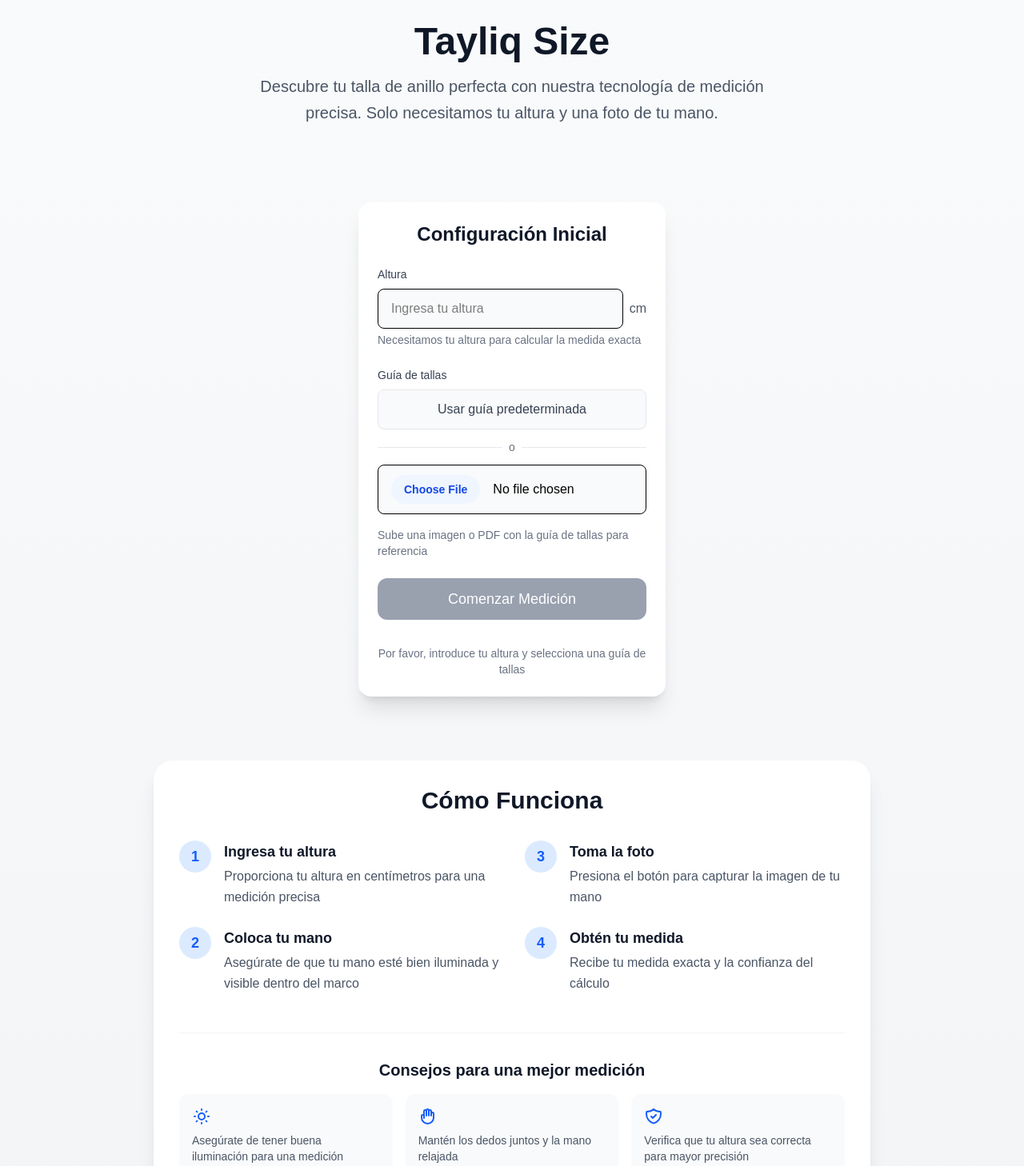
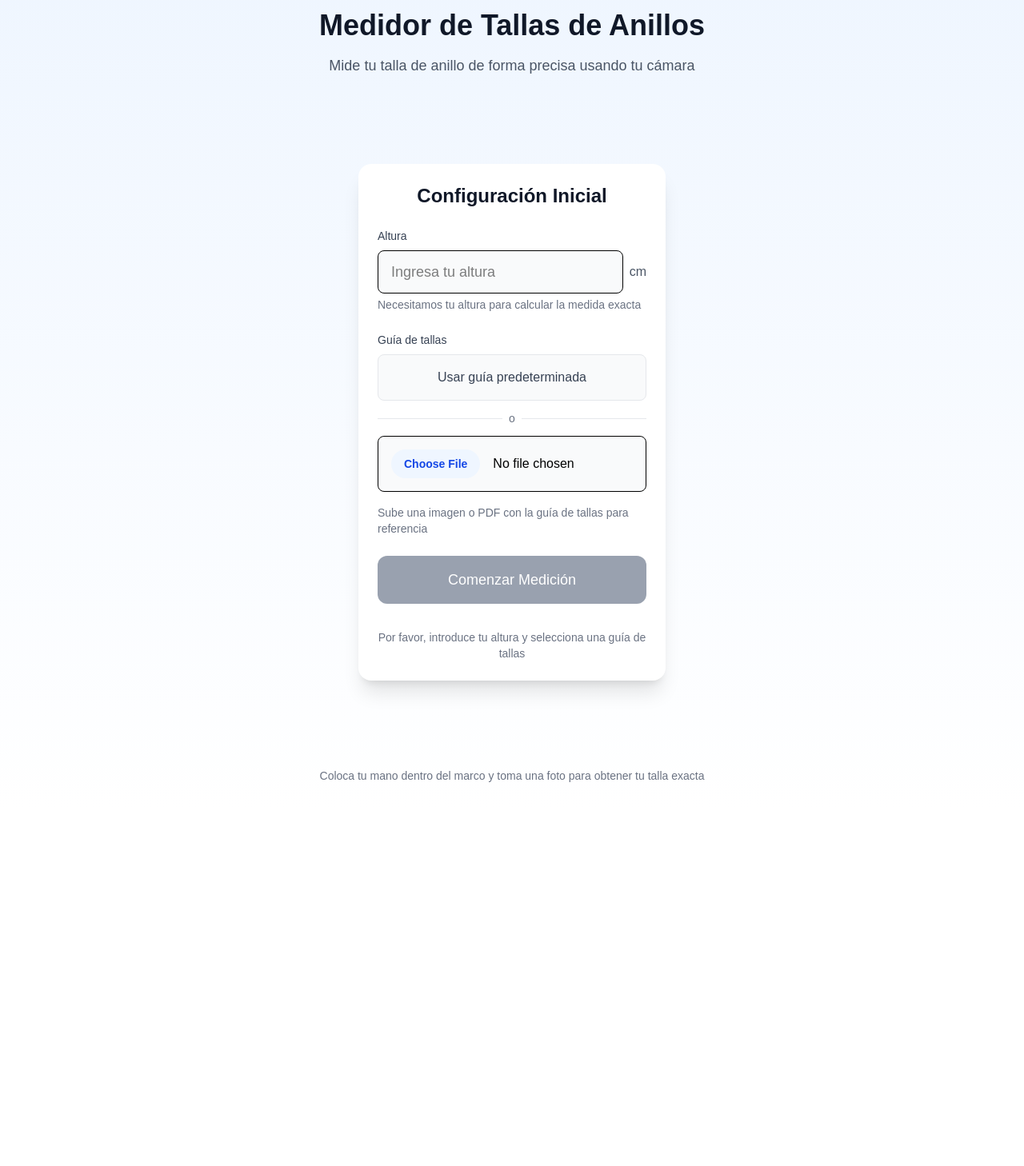
Before and after one commit to gericke98/tayliqsize, a Next.js app: page / in a window 1280 px wide. Shown: the part 20-1478 px from the top of the page at 80% size. After the commit the page ends 1032 px from the top, so only its background shows below. Built offline with nearby package versions, Linux system fonts and the light colour scheme.

Commit message:
responsive

```diff
--- a/app/components/handCapture.tsx
+++ b/app/components/handCapture.tsx
@@ -318,7 +318,7 @@ export default function HandCaptureRect() {
   return (
     <div className="relative w-full max-w-[480px] mx-auto">
       {showHeightInput ? (
-        <div className="flex flex-col items-center justify-center min-h-[360px] p-4">
+        <div className="flex flex-col items-center justify-center min-h-[100dvh] p-4">
           <div className="bg-white rounded-2xl p-6 shadow-xl w-full max-w-sm">
             <h3 className="text-2xl font-bold text-gray-900 mb-6 text-center">
               Configuración Inicial
@@ -334,7 +334,9 @@ export default function HandCaptureRect() {
                     value={userHeight || ""}
                     onChange={(e) => setUserHeight(Number(e.target.value))}
                     placeholder="Ingresa tu altura"
-                    className="flex-1 px-4 py-3 border rounded-lg focus:outline-none focus:ring-2 focus:ring-blue-500 text-black bg-gray-50"
+                    className="flex-1 px-4 py-3 border rounded-lg focus:outline-none focus:ring-2 focus:ring-blue-500 text-black bg-gray-50 text-lg"
+                    inputMode="numeric"
+                    pattern="[0-9]*"
                   />
                   <span className="text-gray-600 font-medium">cm</span>
                 </div>
@@ -351,7 +353,7 @@ export default function HandCaptureRect() {
                   <div className="space-y-3">
                     <button
                       onClick={handleUseDefaultGuide}
-                      className={`w-full px-4 py-3 rounded-lg border transition-colors ${
+                      className={`w-full px-4 py-4 rounded-lg border transition-colors ${
                         useDefaultGuide
                           ? "bg-blue-50 border-blue-500 text-blue-700"
                           : "bg-gray-50 border-gray-200 text-gray-700 hover:bg-gray-100"
@@ -374,7 +376,7 @@ export default function HandCaptureRect() {
                         type="file"
                         accept=".pdf,.jpg,.jpeg,.png,.webp"
                         onChange={handleFileChange}
-                        className="w-full px-4 py-3 border rounded-lg focus:outline-none focus:ring-2 focus:ring-blue-500 text-black bg-gray-50 file:mr-4 file:py-2 file:px-4 file:rounded-full file:border-0 file:text-sm file:font-semibold file:bg-blue-50 file:text-blue-700 hover:file:bg-blue-100"
+                        className="w-full px-4 py-4 border rounded-lg focus:outline-none focus:ring-2 focus:ring-blue-500 text-black bg-gray-50 file:mr-4 file:py-2 file:px-4 file:rounded-full file:border-0 file:text-sm file:font-semibold file:bg-blue-50 file:text-blue-700 hover:file:bg-blue-100"
                       />
                     </div>
                   </div>
@@ -394,11 +396,11 @@ export default function HandCaptureRect() {
                             setUseDefaultGuide(false);
                             setSizeGuidePreview(null);
                           }}
-                          className="absolute top-2 right-2 p-1 bg-white/80 rounded-full hover:bg-white transition-colors"
+                          className="absolute top-2 right-2 p-2 bg-white/80 rounded-full hover:bg-white transition-colors"
                         >
                           <svg
                             xmlns="http://www.w3.org/2000/svg"
-                            className="h-5 w-5 text-gray-600"
+                            className="h-6 w-6 text-gray-600"
                             viewBox="0 0 20 20"
                             fill="currentColor"
                           >
@@ -423,7 +425,7 @@ export default function HandCaptureRect() {
                 disabled={
                   !userHeight || (!sizeGuidePreview && !useDefaultGuide)
                 }
-                className="w-full bg-blue-600 text-white py-3 rounded-xl hover:bg-blue-700 active:bg-blue-800 transition-colors duration-200 disabled:bg-gray-400 font-medium text-lg"
+                className="w-full bg-blue-600 text-white py-4 rounded-xl hover:bg-blue-700 active:bg-blue-800 transition-colors duration-200 disabled:bg-gray-400 font-medium text-lg"
               >
                 Comenzar Medición
               </button>
@@ -440,9 +442,9 @@ export default function HandCaptureRect() {
           </div>
         </div>
       ) : (
-        <div className="relative w-full h-[360px]">
+        <div className="relative w-full h-[100dvh]">
           {statusMessage && (
-            <div className="absolute top-2 left-1/2 transform -translate-x-1/2 z-50 px-6 py-3 bg-white rounded-full shadow-lg text-sm text-gray-800 font-medium">
+            <div className="absolute top-4 left-1/2 transform -translate-x-1/2 z-50 px-6 py-3 bg-white rounded-full shadow-lg text-sm text-gray-800 font-medium">
               <div className="flex items-center gap-3">
                 <div className="flex items-center gap-1">
                   {[1, 2, 3, 4, 5].map((step) => (
@@ -463,7 +465,7 @@ export default function HandCaptureRect() {
             autoPlay
             muted
             playsInline
-            className="absolute top-0 left-0 w-full h-full object-cover rounded-2xl shadow-lg scale-x-[-1]"
+            className="absolute top-0 left-0 w-full h-full object-cover scale-x-[-1]"
           />
 
           <div className="absolute top-0 left-0 w-full h-full pointer-events-none">
@@ -472,9 +474,9 @@ export default function HandCaptureRect() {
               style={{
                 width: `${CAPTURE_SIZE}px`,
                 height: `${CAPTURE_SIZE}px`,
-                top: "30px",
+                top: "50%",
                 left: "50%",
-                transform: "translateX(-50%)",
+                transform: "translate(-50%, -50%)",
               }}
             >
               <div className="absolute inset-0 flex items-center justify-center">
@@ -489,7 +491,7 @@ export default function HandCaptureRect() {
 
           <button
             onClick={capture}
-            className="absolute bottom-4 left-1/2 transform -translate-x-1/2 bg-white text-black px-8 py-4 rounded-full shadow-lg hover:bg-gray-100 active:bg-gray-200 transition-colors duration-200 z-10 font-medium text-lg flex items-center gap-2"
+            className="absolute bottom-8 left-1/2 transform -translate-x-1/2 bg-white text-black px-8 py-4 rounded-full shadow-lg hover:bg-gray-100 active:bg-gray-200 transition-colors duration-200 z-10 font-medium text-lg flex items-center gap-2"
           >
             <svg
               xmlns="http://www.w3.org/2000/svg"
@@ -572,8 +574,8 @@ export default function HandCaptureRect() {
             </div>
             <div className="space-y-3">
               <Link href="https://woonder.es/en/collections/anillos/products/anillo-sayu-magenta">
-                <button className="w-full bg-blue-600 text-white py-3 rounded-xl hover:bg-blue-700 active:bg-blue-800 transition-colors duration-200 font-medium">
-                  Cerrar
+                <button className="w-full bg-blue-600 text-white py-4 rounded-xl hover:bg-blue-700 active:bg-blue-800 transition-colors duration-200 font-medium text-lg">
+                  Ver en Woonder
                 </button>
               </Link>
               <button
@@ -582,7 +584,7 @@ export default function HandCaptureRect() {
                   setShowHeightInput(true);
                   setRecommendation(null);
                 }}
-                className="w-full bg-gray-100 text-gray-700 py-3 rounded-xl hover:bg-gray-200 active:bg-gray-300 transition-colors duration-200 font-medium"
+                className="w-full bg-gray-100 text-gray-700 py-4 rounded-xl hover:bg-gray-200 active:bg-gray-300 transition-colors duration-200 font-medium text-lg"
               >
                 Nueva Medición
               </button>
--- a/app/page.tsx
+++ b/app/page.tsx
@@ -5,168 +5,23 @@ import HandCaptureRect from "./components/handCapture";
 
 export default function Home() {
   return (
-    <main className="min-h-screen bg-gradient-to-b from-gray-50 to-gray-100 py-12 px-4">
-      <div className="max-w-4xl mx-auto">
-        {/* Header Section */}
-        <div className="text-center mb-12">
-          <h1 className="text-5xl font-bold text-gray-900 mb-4">Tayliq Size</h1>
-          <p className="text-xl text-gray-600 max-w-2xl mx-auto leading-relaxed">
-            Descubre tu talla de anillo perfecta con nuestra tecnología de
-            medición precisa. Solo necesitamos tu altura y una foto de tu mano.
+    <main className="min-h-[100dvh] bg-gradient-to-b from-blue-50 to-white">
+      <div className="container mx-auto px-4 py-8">
+        <div className="max-w-2xl mx-auto text-center mb-8">
+          <h1 className="text-3xl md:text-4xl font-bold text-gray-900 mb-4">
+            Medidor de Tallas de Anillos
+          </h1>
+          <p className="text-gray-600 text-lg">
+            Mide tu talla de anillo de forma precisa usando tu cámara
           </p>
         </div>
-
-        {/* Main Content */}
-
-        <div className="flex flex-col items-center p-8 mb-8">
-          <HandCaptureRect />
+        <HandCaptureRect />
+        <div className="max-w-2xl mx-auto mt-8 text-center text-sm text-gray-500">
+          <p>
+            Coloca tu mano dentro del marco y toma una foto para obtener tu
+            talla exacta
+          </p>
         </div>
-
-        {/* Instructions Section */}
-        <div className="bg-white rounded-3xl shadow-xl p-8">
-          <h2 className="text-3xl font-bold text-gray-900 mb-8 text-center">
-            Cómo Funciona
-          </h2>
-          <div className="grid md:grid-cols-2 gap-8">
-            <div className="space-y-6">
-              <div className="flex items-start gap-4">
-                <div className="flex-shrink-0 w-10 h-10 bg-blue-100 rounded-full flex items-center justify-center">
-                  <span className="text-blue-600 font-bold text-lg">1</span>
-                </div>
-                <div>
-                  <h3 className="text-lg font-semibold text-gray-900 mb-1">
-                    Ingresa tu altura
-                  </h3>
-                  <p className="text-gray-600 leading-relaxed">
-                    Proporciona tu altura en centímetros para una medición
-                    precisa
-                  </p>
-                </div>
-              </div>
-              <div className="flex items-start gap-4">
-                <div className="flex-shrink-0 w-10 h-10 bg-blue-100 rounded-full flex items-center justify-center">
-                  <span className="text-blue-600 font-bold text-lg">2</span>
-                </div>
-                <div>
-                  <h3 className="text-lg font-semibold text-gray-900 mb-1">
-                    Coloca tu mano
-                  </h3>
-                  <p className="text-gray-600 leading-relaxed">
-                    Asegúrate de que tu mano esté bien iluminada y visible
-                    dentro del marco
-                  </p>
-                </div>
-              </div>
-            </div>
-            <div className="space-y-6">
-              <div className="flex items-start gap-4">
-                <div className="flex-shrink-0 w-10 h-10 bg-blue-100 rounded-full flex items-center justify-center">
-                  <span className="text-blue-600 font-bold text-lg">3</span>
-                </div>
-                <div>
-                  <h3 className="text-lg font-semibold text-gray-900 mb-1">
-                    Toma la foto
-                  </h3>
-                  <p className="text-gray-600 leading-relaxed">
-                    Presiona el botón para capturar la imagen de tu mano
-                  </p>
-                </div>
-              </div>
-              <div className="flex items-start gap-4">
-                <div className="flex-shrink-0 w-10 h-10 bg-blue-100 rounded-full flex items-center justify-center">
-                  <span className="text-blue-600 font-bold text-lg">4</span>
-                </div>
-                <div>
-                  <h3 className="text-lg font-semibold text-gray-900 mb-1">
-                    Obtén tu medida
-                  </h3>
-                  <p className="text-gray-600 leading-relaxed">
-                    Recibe tu medida exacta y la confianza del cálculo
-                  </p>
-                </div>
-              </div>
-            </div>
-          </div>
-
-          {/* Tips Section */}
-          <div className="mt-12 pt-8 border-t border-gray-100">
-            <h3 className="text-xl font-semibold text-gray-900 mb-4 text-center">
-              Consejos para una mejor medición
-            </h3>
-            <div className="grid md:grid-cols-3 gap-4">
-              <div className="bg-gray-50 rounded-xl p-4">
-                <div className="text-blue-600 mb-2">
-                  <svg
-                    xmlns="http://www.w3.org/2000/svg"
-                    className="h-6 w-6"
-                    fill="none"
-                    viewBox="0 0 24 24"
-                    stroke="currentColor"
-                  >
-                    <path
-                      strokeLinecap="round"
-                      strokeLinejoin="round"
-                      strokeWidth={2}
-                      d="M12 3v1m0 16v1m9-9h-1M4 12H3m15.364 6.364l-.707-.707M6.343 6.343l-.707-.707m12.728 0l-.707.707M6.343 17.657l-.707.707M16 12a4 4 0 11-8 0 4 4 0 018 0z"
-                    />
-                  </svg>
-                </div>
-                <p className="text-gray-600 text-sm">
-                  Asegúrate de tener buena iluminación para una medición precisa
-                </p>
-              </div>
-              <div className="bg-gray-50 rounded-xl p-4">
-                <div className="text-blue-600 mb-2">
-                  <svg
-                    xmlns="http://www.w3.org/2000/svg"
-                    className="h-6 w-6"
-                    fill="none"
-                    viewBox="0 0 24 24"
-                    stroke="currentColor"
-                  >
-                    <path
-                      strokeLinecap="round"
-                      strokeLinejoin="round"
-                      strokeWidth={2}
-                      d="M7 11.5V14m0-2.5v-6a1.5 1.5 0 113 0m-3 6a1.5 1.5 0 00-3 0v2a7.5 7.5 0 0015 0v-5a1.5 1.5 0 00-3 0m-6-3V11m0-5.5v-1a1.5 1.5 0 013 0v1m0 0V11m0-5.5a1.5 1.5 0 013 0v3m0 0V11"
-                    />
-                  </svg>
-                </div>
-                <p className="text-gray-600 text-sm">
-                  Mantén los dedos juntos y la mano relajada
-                </p>
-              </div>
-              <div className="bg-gray-50 rounded-xl p-4">
-                <div className="text-blue-600 mb-2">
-                  <svg
-                    xmlns="http://www.w3.org/2000/svg"
-                    className="h-6 w-6"
-                    fill="none"
-                    viewBox="0 0 24 24"
-                    stroke="currentColor"
-                  >
-                    <path
-                      strokeLinecap="round"
-                      strokeLinejoin="round"
-                      strokeWidth={2}
-                      d="M9 12l2 2 4-4m5.618-4.016A11.955 11.955 0 0112 2.944a11.955 11.955 0 01-8.618 3.04A12.02 12.02 0 003 9c0 5.591 3.824 10.29 9 11.622 5.176-1.332 9-6.03 9-11.622 0-1.042-.133-2.052-.382-3.016z"
-                    />
-                  </svg>
-                </div>
-                <p className="text-gray-600 text-sm">
-                  Verifica que tu altura sea correcta para mayor precisión
-                </p>
-              </div>
-            </div>
-          </div>
-        </div>
-
-        {/* Footer */}
-        <footer className="mt-12 text-center">
-          <p className="text-gray-500 text-sm">
-            Para obtener ayuda o reportar problemas, contacta a soporte
-          </p>
-        </footer>
       </div>
     </main>
   );
```
